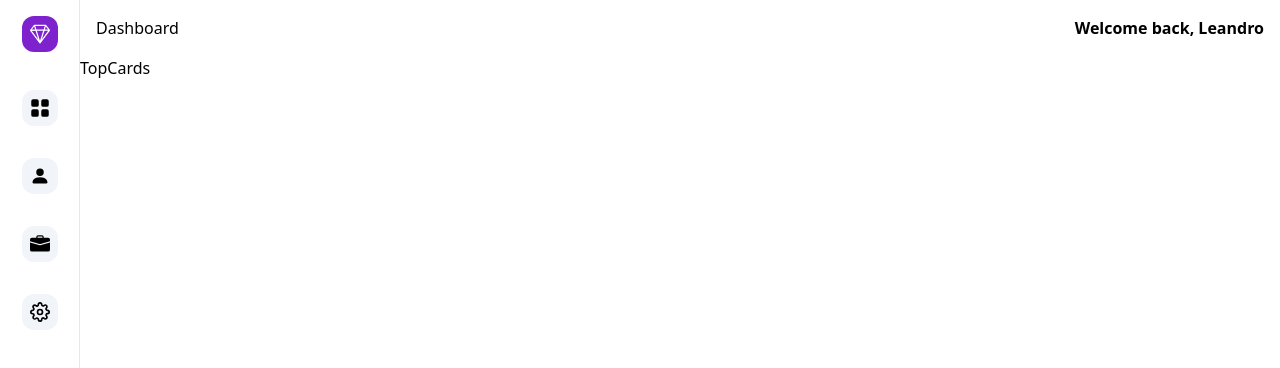
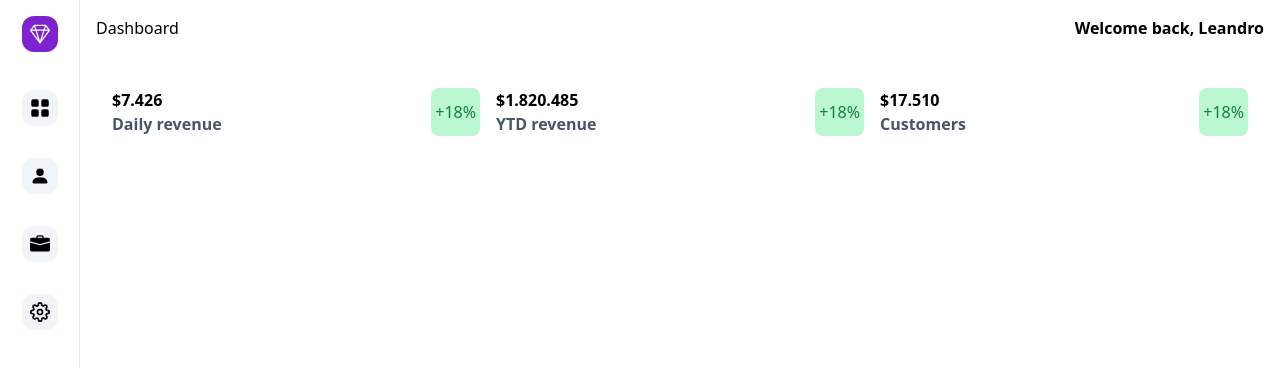
Before and after one commit to leasabus/dashboard-nextjs, a Next.js app: page / in a window 1280 px wide. Shown: the top 368 px of the page. Built offline with nearby package versions, Linux system fonts and the light colour scheme.

Commit message:
top cards added

```diff
--- a/src/components/TopCards.jsx
+++ b/src/components/TopCards.jsx
@@ -2,6 +2,32 @@ import React from 'react'
 
 export const TopCards = () => {
     return (
-        <div>TopCards</div>
+        <div className='flex flex-col gap-y-8 p-6 md:flex-row justify-center md:justify-between '>
+            <div className='flex flex-row gap-4 justify-between w-full p-2'>
+                <div className='flex flex-col  '>
+                    <span className='font-bold'>$7.426</span>
+                    <span className='text-slate-600 font-semibold'>Daily revenue</span>
+                </div>
+
+                <span className='bg-green-200 text-green-700 rounded-lg flex items-center p-1'>+18%</span>
+            </div>
+            <div className='flex flex-row gap-4 justify-between w-full p-2 '>
+                <div className='flex flex-col'>
+                    <span className='font-bold'>$1.820.485</span>
+                    <span className='text-slate-600 font-semibold'>YTD revenue</span>
+                </div>
+
+                <span className='bg-green-200 text-green-700 rounded-lg flex items-center p-1'>+18%</span>
+            </div>
+            <div className='flex flex-row gap-4 justify-between w-full p-2 '>
+                <div className='flex flex-col'>
+                    <span className='font-bold'>$17.510</span>
+                    <span className='text-slate-600 font-semibold'>Customers</span>
+                </div>
+
+                <span className='bg-green-200 text-green-700 rounded-lg flex items-center p-1'>+18%</span>
+            </div>
+
+        </div>
     )
 }
```
